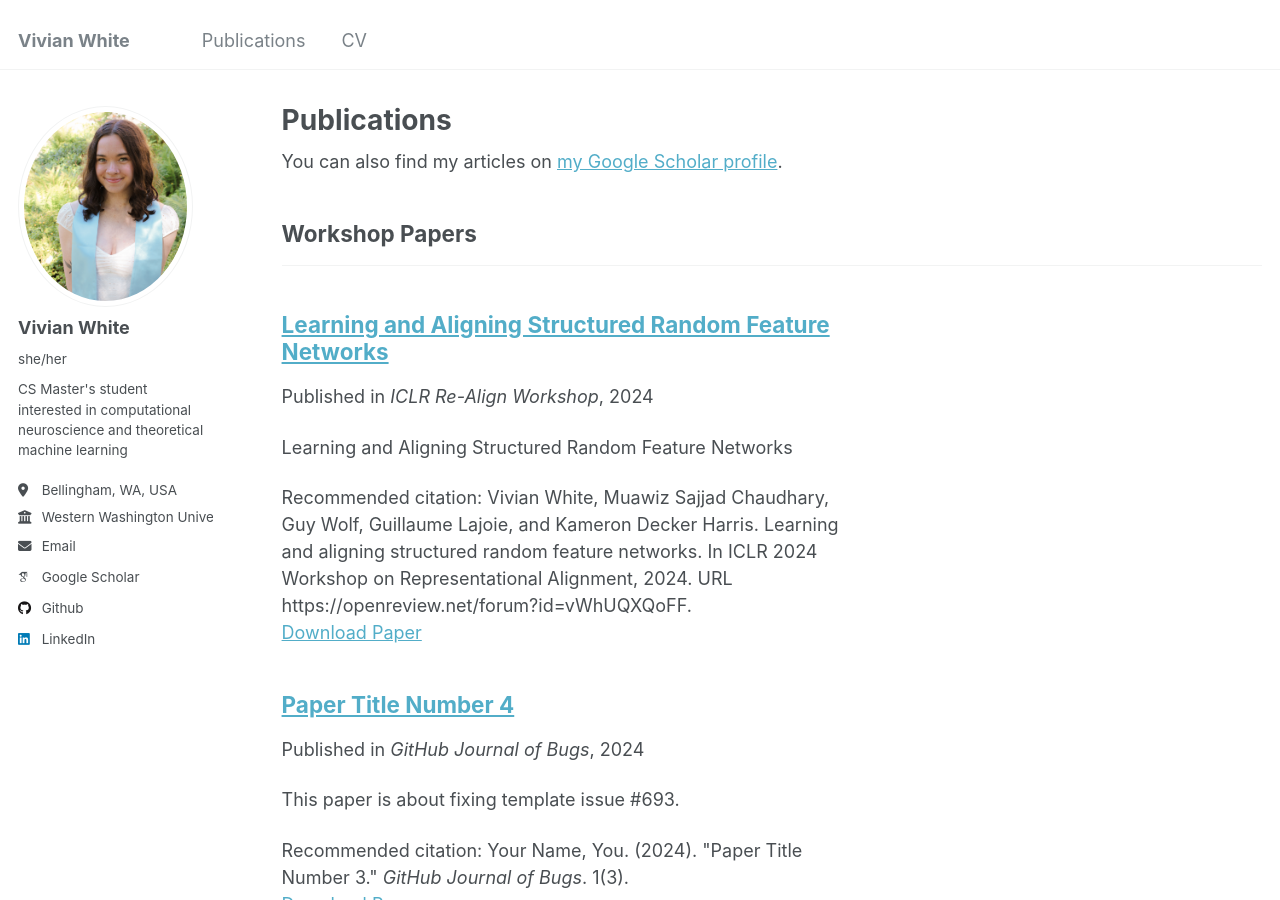
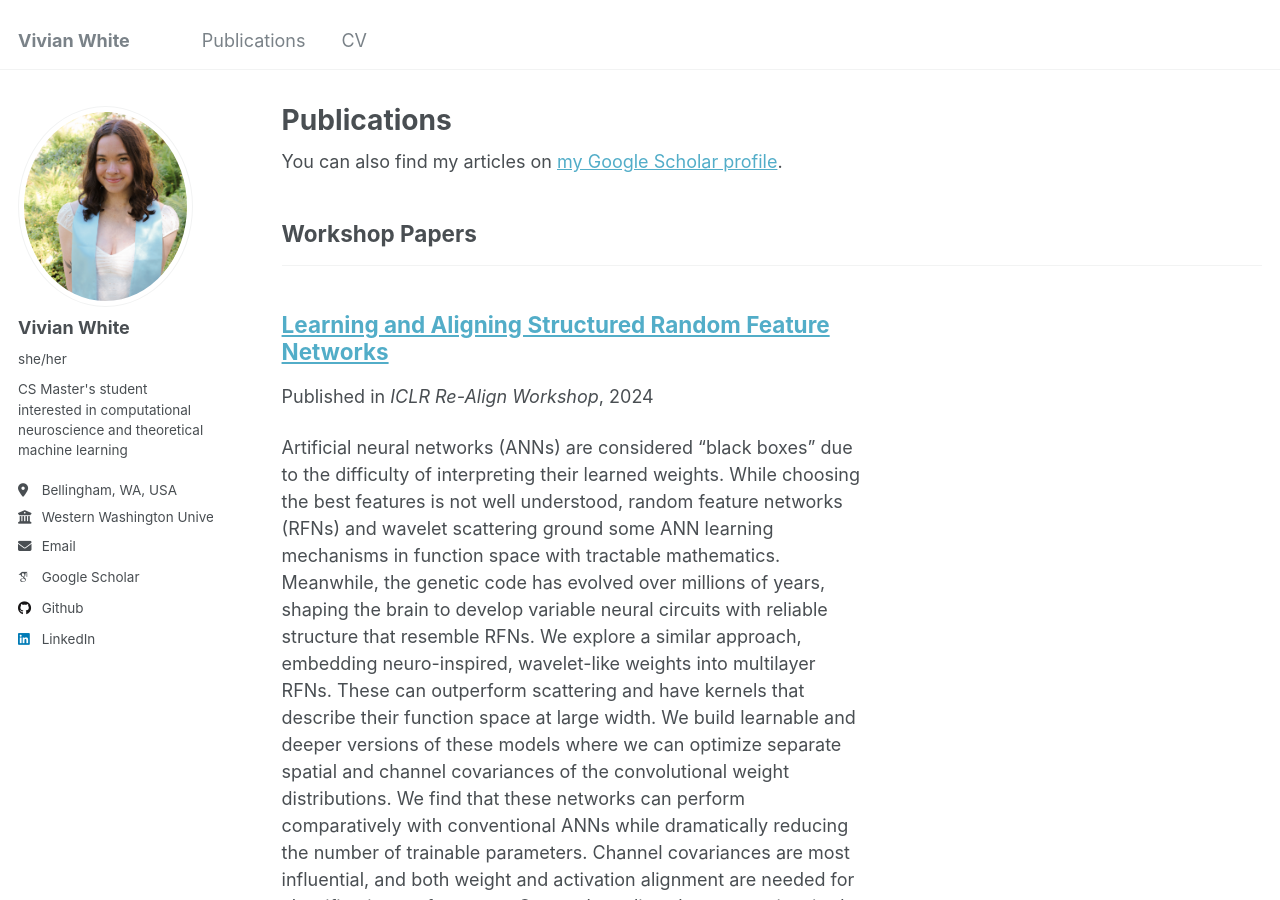
Before and after one commit to vivianwhite/vivianwhite.github.io, a Jekyll site: the page built from _pages/publications.html, in a window 1280 px wide and 900 px high. Built offline with Jekyll 4.4.1, drawn with Linux system fonts in a browser that asks for light colours; some web fonts are replaced; some of the changed text lies outside the part shown.

Commit message:
Update 2009-10-01-paper-title-number-1.md

```diff
--- a/_publications/2009-10-01-paper-title-number-1.md
+++ b/_publications/2009-10-01-paper-title-number-1.md
@@ -3,11 +3,10 @@ title: "Learning and Aligning Structured Random Feature Networks"
 collection: publications
 category: conferences
 permalink: /publication/learning-aligning-srfs
-excerpt: 'Learning and Aligning Structured Random Feature Networks'
 date: 2024-03-02
 venue: 'ICLR Re-Align Workshop'
 paperurl: 'https://openreview.net/pdf?id=vWhUQXQoFF'
 citation: 'Vivian White, Muawiz Sajjad Chaudhary, Guy Wolf, Guillaume Lajoie, and Kameron Decker Harris. Learning and aligning structured random feature networks. In ICLR 2024 Workshop on Representational Alignment, 2024. URL https://openreview.net/forum?id=vWhUQXQoFF.'
 ---
 
-Abstract:  Artificial neural networks (ANNs) are considered "black boxes" due to the difficulty of interpreting their learned weights. While choosing the best features is not well understood, random feature networks (RFNs) and wavelet scattering ground some ANN learning mechanisms in function space with tractable mathematics. Meanwhile, the genetic code has evolved over millions of years, shaping the brain to develop variable neural circuits with reliable structure that resemble RFNs. We explore a similar approach, embedding neuro-inspired, wavelet-like weights into multilayer RFNs. These can outperform scattering and have kernels that describe their function space at large width. We build learnable and deeper versions of these models where we can optimize separate spatial and channel covariances of the convolutional weight distributions. We find that these networks can perform comparatively with conventional ANNs while dramatically reducing the number of trainable parameters. Channel covariances are most influential, and both weight and activation alignment are needed for classification performance. Our work out lines how neuro-inspired configurations may lead to better performance in key cases and offers a potentially tractable reduced model for ANN learning.
+Artificial neural networks (ANNs) are considered "black boxes" due to the difficulty of interpreting their learned weights. While choosing the best features is not well understood, random feature networks (RFNs) and wavelet scattering ground some ANN learning mechanisms in function space with tractable mathematics. Meanwhile, the genetic code has evolved over millions of years, shaping the brain to develop variable neural circuits with reliable structure that resemble RFNs. We explore a similar approach, embedding neuro-inspired, wavelet-like weights into multilayer RFNs. These can outperform scattering and have kernels that describe their function space at large width. We build learnable and deeper versions of these models where we can optimize separate spatial and channel covariances of the convolutional weight distributions. We find that these networks can perform comparatively with conventional ANNs while dramatically reducing the number of trainable parameters. Channel covariances are most influential, and both weight and activation alignment are needed for classification performance. Our work out lines how neuro-inspired configurations may lead to better performance in key cases and offers a potentially tractable reduced model for ANN learning.
```
